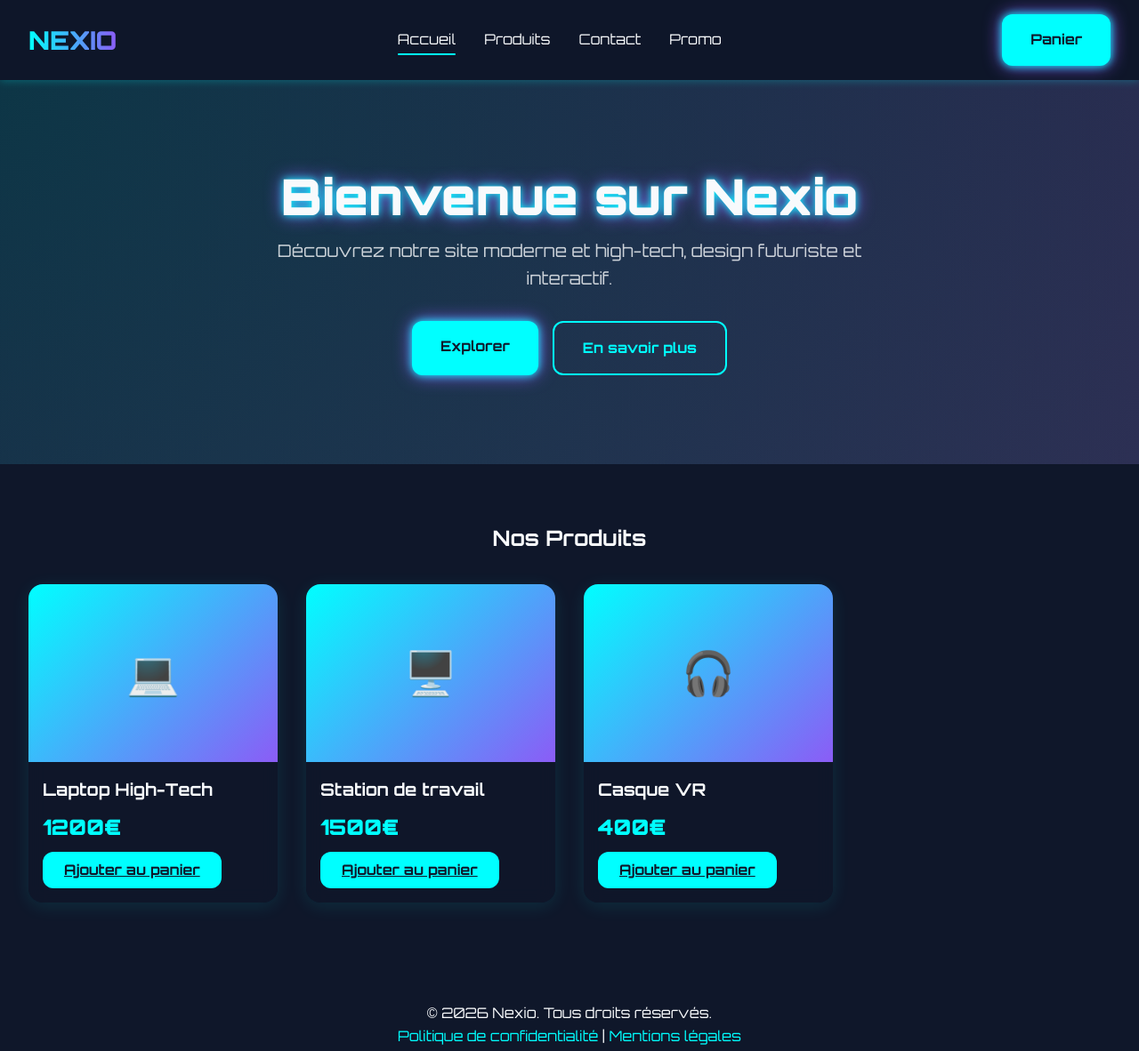
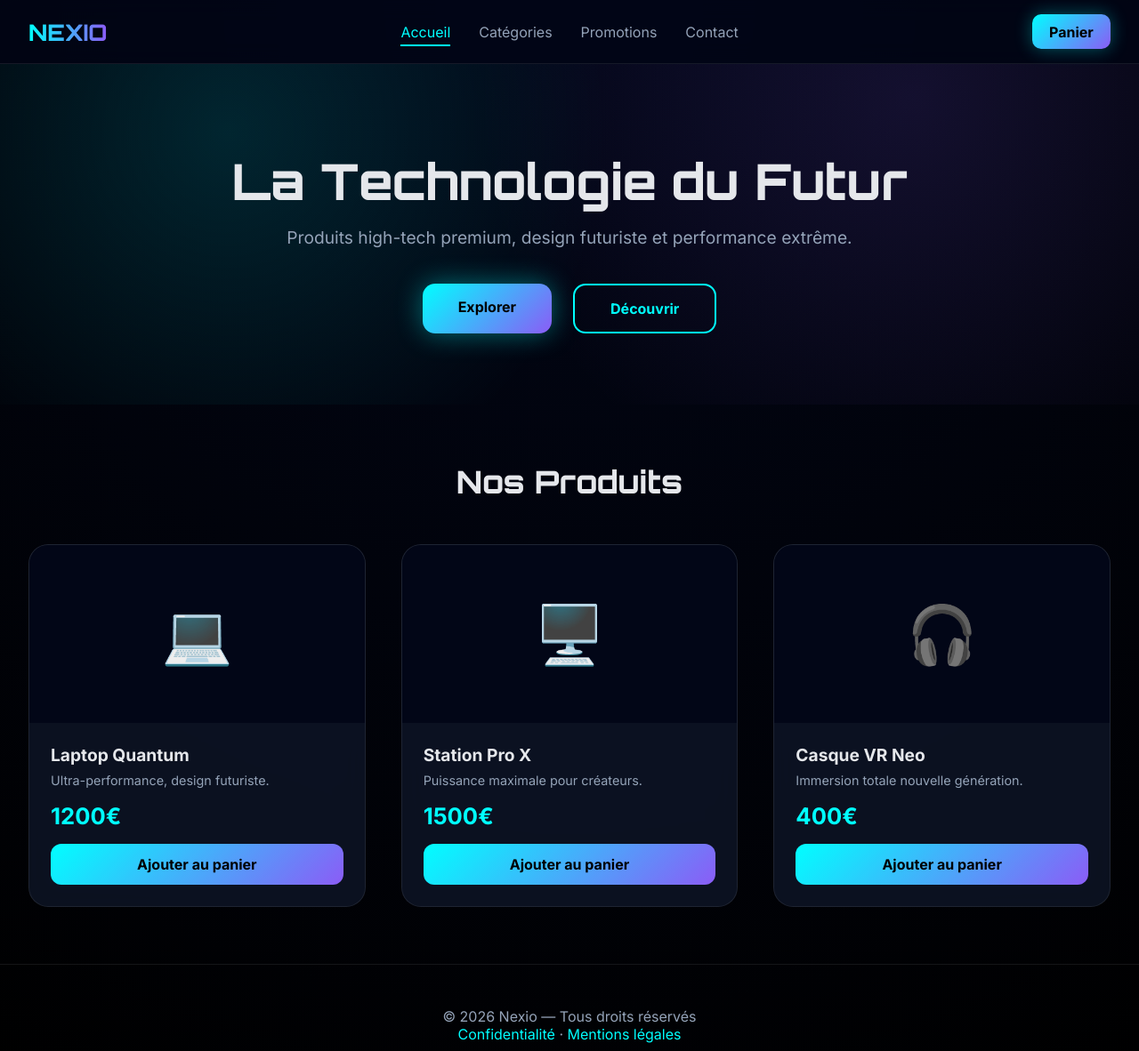
Before and after one commit to loicandre918-code/nexio-store, a plain HTML site: page index.html in a window 1280 px wide. Shown: the top 1182 px of the page at 89% size. Drawn offline with Linux system fonts and the light colour scheme.

Commit message:
Update index.html

```diff
--- a/index.html
+++ b/index.html
@@ -3,175 +3,305 @@
 <head>
 <meta charset="UTF-8">
 <meta name="viewport" content="width=device-width, initial-scale=1.0">
-<title>Site High-Tech Futuriste</title>
-<link href="https://fonts.googleapis.com/css2?family=Orbitron:wght@400;700;900&family=Roboto:wght@400;500;700&display=swap" rel="stylesheet">
+<title>Nexio – High Tech Store</title>
+
+<link href="https://fonts.googleapis.com/css2?family=Orbitron:wght@400;600;800&family=Inter:wght@300;400;600;700&display=swap" rel="stylesheet">
+
 <style>
-/* =========================
-   VARIABLES & RESET
-   ========================= */
+/* ================= RESET & VARIABLES ================= */
 :root{
-    --primary:#00ffff;
-    --primary-dark:#06b6d4;
-    --secondary:#8b5cf6;
-    --success:#10b981;
-    --danger:#ef4444;
-    --warning:#f59e0b;
-    --info:#06b6d4;
-    --bg-dark:#0f172a;
-    --bg-gradient:linear-gradient(135deg,#00f,#8b5cf6);
-    --card-shadow:0 4px 20px rgba(0,255,255,0.1);
-    --card-hover:0 20px 40px rgba(0,255,255,0.2);
-    --text-light:#f8fafc;
-    --text-dark:#e5e7eb;
+    --neon:#00ffff;
+    --violet:#8b5cf6;
+    --bg:#020617;
+    --bg-card:rgba(15,23,42,.75);
+    --border:rgba(255,255,255,.08);
+    --text:#e5e7eb;
+    --muted:#94a3b8;
 }
-*{margin:0;padding:0;box-sizing:border-box;font-family:'Orbitron',sans-serif;}
-body{background:var(--bg-dark);color:var(--text-light);line-height:1.6;min-height:100vh;}
 
-/* =========================
-   CONTAINER
-   ========================= */
-.container{max-width:1400px;margin:0 auto;padding:0 2rem;}
+*{margin:0;padding:0;box-sizing:border-box}
+body{
+    background:radial-gradient(circle at top,#020617,#000);
+    color:var(--text);
+    font-family:'Inter',sans-serif;
+}
 
-/* =========================
-   HEADER
-   ========================= */
-header{position:sticky;top:0;background:rgba(15,23,42,0.9);backdrop-filter:blur(8px);box-shadow:0 0 10px rgba(0,255,255,0.3);z-index:100}
-.header-container{display:flex;justify-content:space-between;align-items:center;max-width:1400px;margin:0 auto;padding:1rem 2rem;}
-.logo{font-size:1.8rem;font-weight:900;background:linear-gradient(90deg,#00ffff,#8b5cf6);-webkit-background-clip:text;-webkit-text-fill-color:transparent;cursor:pointer;}
-.nav-links{display:flex;gap:2rem;}
-.nav-link{color:var(--text-light);text-decoration:none;font-weight:500;position:relative;transition:0.3s;}
-.nav-link:hover::after,.nav-link.active::after{content:'';position:absolute;bottom:-4px;left:0;width:100%;height:2px;background:var(--primary);border-radius:2px;}
-.nav-link:hover{color:var(--primary);}
-.header-actions{display:flex;gap:1rem;align-items:center;}
+/* ================= HEADER ================= */
+header{
+    position:sticky;
+    top:0;
+    z-index:100;
+    backdrop-filter:blur(12px);
+    background:rgba(2,6,23,.7);
+    border-bottom:1px solid var(--border);
+}
+.header{
+    max-width:1400px;
+    margin:auto;
+    padding:1rem 2rem;
+    display:flex;
+    align-items:center;
+    justify-content:space-between;
+}
+.logo{
+    font-family:'Orbitron',sans-serif;
+    font-size:1.6rem;
+    font-weight:800;
+    background:linear-gradient(90deg,var(--neon),var(--violet));
+    -webkit-background-clip:text;
+    -webkit-text-fill-color:transparent;
+}
+nav{
+    display:flex;
+    gap:2rem;
+}
+nav a{
+    text-decoration:none;
+    color:var(--muted);
+    font-weight:500;
+    position:relative;
+}
+nav a::after{
+    content:'';
+    position:absolute;
+    bottom:-6px;
+    left:0;
+    width:0;
+    height:2px;
+    background:var(--neon);
+    transition:.3s;
+}
+nav a:hover,
+nav a.active{
+    color:var(--neon);
+}
+nav a:hover::after,
+nav a.active::after{
+    width:100%;
+}
+.btn-cart{
+    padding:.6rem 1.2rem;
+    border-radius:10px;
+    background:linear-gradient(135deg,var(--neon),var(--violet));
+    color:#000;
+    font-weight:700;
+    text-decoration:none;
+    box-shadow:0 0 20px #00ffff55;
+}
 
-/* =========================
-   HERO
-   ========================= */
+/* ================= HERO ================= */
 .hero{
-    background:linear-gradient(135deg,#0f172a,#1e293b);
+    padding:6rem 2rem 5rem;
+    text-align:center;
     position:relative;
-    padding:100px 20px;
-    text-align:center;
-    overflow:hidden;
 }
 .hero::before{
     content:'';
     position:absolute;
-    width:100%;
-    height:100%;
-    background:radial-gradient(circle at top left,#00ffff22,#8b5cf622);
-    top:0;left:0;z-index:0;
+    inset:0;
+    background:
+        radial-gradient(circle at 20% 20%,#00ffff22,transparent 40%),
+        radial-gradient(circle at 80% 10%,#8b5cf622,transparent 45%);
 }
-.hero-content{position:relative;z-index:1;max-width:700px;margin:auto;}
-.hero h1{font-size:3.5rem;font-weight:900;line-height:1.1;margin-bottom:1rem;text-shadow:0 0 10px #00ffff,0 0 20px #8b5cf6;}
-.hero p{font-size:1.2rem;opacity:0.8;margin-bottom:2rem;}
-.hero-buttons{display:flex;gap:1rem;justify-content:center;flex-wrap:wrap;}
-.btn{padding:1rem 2rem;border-radius:12px;font-weight:600;cursor:pointer;transition:all 0.3s;text-decoration:none;display:inline-block;}
-.btn-primary{background:var(--primary);color:var(--bg-dark);box-shadow:0 0 10px #00ffff,0 0 20px #8b5cf6;}
-.btn-primary:hover{transform:translateY(-3px);box-shadow:0 0 20px #00ffff,0 0 40px #8b5cf6;}
-.btn-secondary{border:2px solid var(--primary);color:var(--primary);background:none;}
-.btn-secondary:hover{background:var(--primary);color:var(--bg-dark);}
+.hero-content{
+    position:relative;
+    max-width:800px;
+    margin:auto;
+}
+.hero h1{
+    font-family:'Orbitron',sans-serif;
+    font-size:3.5rem;
+    margin-bottom:1rem;
+}
+.hero p{
+    color:var(--muted);
+    font-size:1.2rem;
+    margin-bottom:2.5rem;
+}
+.hero-actions{
+    display:flex;
+    gap:1.5rem;
+    justify-content:center;
+    flex-wrap:wrap;
+}
+.btn-main{
+    padding:1rem 2.5rem;
+    border-radius:14px;
+    font-weight:700;
+    text-decoration:none;
+}
+.primary{
+    background:linear-gradient(135deg,var(--neon),var(--violet));
+    color:#000;
+    box-shadow:0 0 30px #00ffff66;
+}
+.secondary{
+    border:2px solid var(--neon);
+    color:var(--neon);
+}
 
-/* =========================
-   PRODUCTS
-   ========================= */
-.products-section{padding:4rem 2rem;}
-.products-grid{display:grid;grid-template-columns:repeat(auto-fill,minmax(250px,1fr));gap:2rem;}
-.product-card{
-    background:rgba(15,23,42,0.8);
-    backdrop-filter:blur(10px);
-    border-radius:16px;
+/* ================= PRODUCTS ================= */
+.section{
+    max-width:1400px;
+    margin:auto;
+    padding:4rem 2rem;
+}
+.section h2{
+    text-align:center;
+    font-family:'Orbitron',sans-serif;
+    font-size:2.2rem;
+    margin-bottom:3rem;
+}
+
+.products{
+    display:grid;
+    grid-template-columns:repeat(auto-fit,minmax(280px,1fr));
+    gap:2.5rem;
+}
+.card{
+    background:var(--bg-card);
+    backdrop-filter:blur(14px);
+    border-radius:22px;
+    border:1px solid var(--border);
     overflow:hidden;
-    box-shadow:var(--card-shadow);
-    transition:all 0.3s;
-    cursor:pointer;
+    transition:.4s;
+    position:relative;
 }
-.product-card:hover{transform:translateY(-8px);box-shadow:var(--card-hover);}
-.product-image{height:200px;background:linear-gradient(135deg,#00ffff,#8b5cf6);display:flex;align-items:center;justify-content:center;font-size:3rem;color:#fff;}
-.product-info{padding:1rem;}
-.product-name{font-weight:700;font-size:1.2rem;color:var(--text-light);}
-.product-price{font-weight:800;color:#00ffff;font-size:1.5rem;margin-top:0.5rem;}
-.btn-add-cart{margin-top:0.5rem;display:inline-block;padding:0.5rem 1.5rem;border-radius:12px;background:#00ffff;color:var(--bg-dark);font-weight:600;transition:all 0.3s;}
-.btn-add-cart:hover{transform:scale(1.05);box-shadow:0 0 10px #00ffff,0 0 20px #8b5cf6;}
+.card::before{
+    content:'';
+    position:absolute;
+    inset:0;
+    background:linear-gradient(120deg,transparent,rgba(0,255,255,.15),transparent);
+    opacity:0;
+    transition:.4s;
+}
+.card:hover{
+    transform:translateY(-10px) scale(1.02);
+    box-shadow:0 0 40px #00ffff33;
+}
+.card:hover::before{
+    opacity:1;
+}
+.card-img{
+    height:200px;
+    display:flex;
+    align-items:center;
+    justify-content:center;
+    font-size:4rem;
+    background:linear-gradient(135deg,#020617,#020617);
+}
+.card-body{
+    padding:1.5rem;
+}
+.card-body h3{
+    font-size:1.2rem;
+    margin-bottom:.5rem;
+}
+.card-body p{
+    font-size:.9rem;
+    color:var(--muted);
+}
+.price{
+    margin:1rem 0;
+    font-size:1.6rem;
+    font-weight:800;
+    color:var(--neon);
+}
+.card a{
+    display:block;
+    text-align:center;
+    padding:.8rem;
+    border-radius:12px;
+    text-decoration:none;
+    font-weight:700;
+    background:linear-gradient(135deg,var(--neon),var(--violet));
+    color:#000;
+}
 
-/* =========================
-   FOOTER
-   ========================= */
-footer{background:#0f172a;color:var(--text-light);padding:3rem 2rem;text-align:center;}
-footer a{color:var(--primary);text-decoration:none;transition:0.3s;}
-footer a:hover{color:#00ffff;}
+/* ================= FOOTER ================= */
+footer{
+    padding:3rem 2rem;
+    text-align:center;
+    border-top:1px solid var(--border);
+    color:var(--muted);
+}
+footer a{
+    color:var(--neon);
+    text-decoration:none;
+}
 
-/* =========================
-   RESPONSIVE
-   ========================= */
-@media (max-width:768px){
-    .hero h1{font-size:2.5rem;}
-    .products-grid{grid-template-columns:1fr;}
-    .nav-links{flex-direction:column;gap:1rem;}
+/* ================= RESPONSIVE ================= */
+@media(max-width:768px){
+    .hero h1{font-size:2.5rem}
 }
 </style>
 </head>
+
 <body>
 
 <header>
-    <div class="header-container">
+    <div class="header">
         <div class="logo">NEXIO</div>
-        <nav class="nav-links">
-            <a href="#" class="nav-link active">Accueil</a>
-            <a href="#" class="nav-link">Produits</a>
-            <a href="#" class="nav-link">Contact</a>
-            <a href="#" class="nav-link">Promo</a>
+        <nav>
+            <a href="#" class="active">Accueil</a>
+            <a href="#">Catégories</a>
+            <a href="#">Promotions</a>
+            <a href="#">Contact</a>
         </nav>
-        <div class="header-actions">
-            <a href="#" class="btn btn-primary">Panier</a>
-        </div>
+        <a href="#" class="btn-cart">Panier</a>
     </div>
 </header>
 
 <section class="hero">
     <div class="hero-content">
-        <h1>Bienvenue sur Nexio</h1>
-        <p>Découvrez notre site moderne et high-tech, design futuriste et interactif.</p>
-        <div class="hero-buttons">
-            <a href="#" class="btn btn-primary">Explorer</a>
-            <a href="#" class="btn btn-secondary">En savoir plus</a>
+        <h1>La Technologie du Futur</h1>
+        <p>Produits high-tech premium, design futuriste et performance extrême.</p>
+        <div class="hero-actions">
+            <a href="#" class="btn-main primary">Explorer</a>
+            <a href="#" class="btn-main secondary">Découvrir</a>
         </div>
     </div>
 </section>
 
-<section class="products-section container">
-    <h2 style="text-align:center;margin-bottom:2rem;">Nos Produits</h2>
-    <div class="products-grid">
-        <div class="product-card">
-            <div class="product-image">💻</div>
-            <div class="product-info">
-                <div class="product-name">Laptop High-Tech</div>
-                <div class="product-price">1200€</div>
-                <a class="btn-add-cart" href="#">Ajouter au panier</a>
+<section class="section">
+    <h2>Nos Produits</h2>
+
+    <div class="products">
+        <div class="card">
+            <div class="card-img">💻</div>
+            <div class="card-body">
+                <h3>Laptop Quantum</h3>
+                <p>Ultra-performance, design futuriste.</p>
+                <div class="price">1200€</div>
+                <a href="#">Ajouter au panier</a>
             </div>
         </div>
-        <div class="product-card">
-            <div class="product-image">🖥️</div>
-            <div class="product-info">
-                <div class="product-name">Station de travail</div>
-                <div class="product-price">1500€</div>
-                <a class="btn-add-cart" href="#">Ajouter au panier</a>
+
+        <div class="card">
+            <div class="card-img">🖥️</div>
+            <div class="card-body">
+                <h3>Station Pro X</h3>
+                <p>Puissance maximale pour créateurs.</p>
+                <div class="price">1500€</div>
+                <a href="#">Ajouter au panier</a>
             </div>
         </div>
-        <div class="product-card">
-            <div class="product-image">🎧</div>
-            <div class="product-info">
-                <div class="product-name">Casque VR</div>
-                <div class="product-price">400€</div>
-                <a class="btn-add-cart" href="#">Ajouter au panier</a>
+
+        <div class="card">
+            <div class="card-img">🎧</div>
+            <div class="card-body">
+                <h3>Casque VR Neo</h3>
+                <p>Immersion totale nouvelle génération.</p>
+                <div class="price">400€</div>
+                <a href="#">Ajouter au panier</a>
             </div>
         </div>
     </div>
 </section>
 
 <footer>
-    <p>&copy; 2026 Nexio. Tous droits réservés.</p>
-    <p><a href="#">Politique de confidentialité</a> | <a href="#">Mentions légales</a></p>
+    <p>© 2026 Nexio — Tous droits réservés</p>
+    <p><a href="#">Confidentialité</a> · <a href="#">Mentions légales</a></p>
 </footer>
 
 </body>
```
